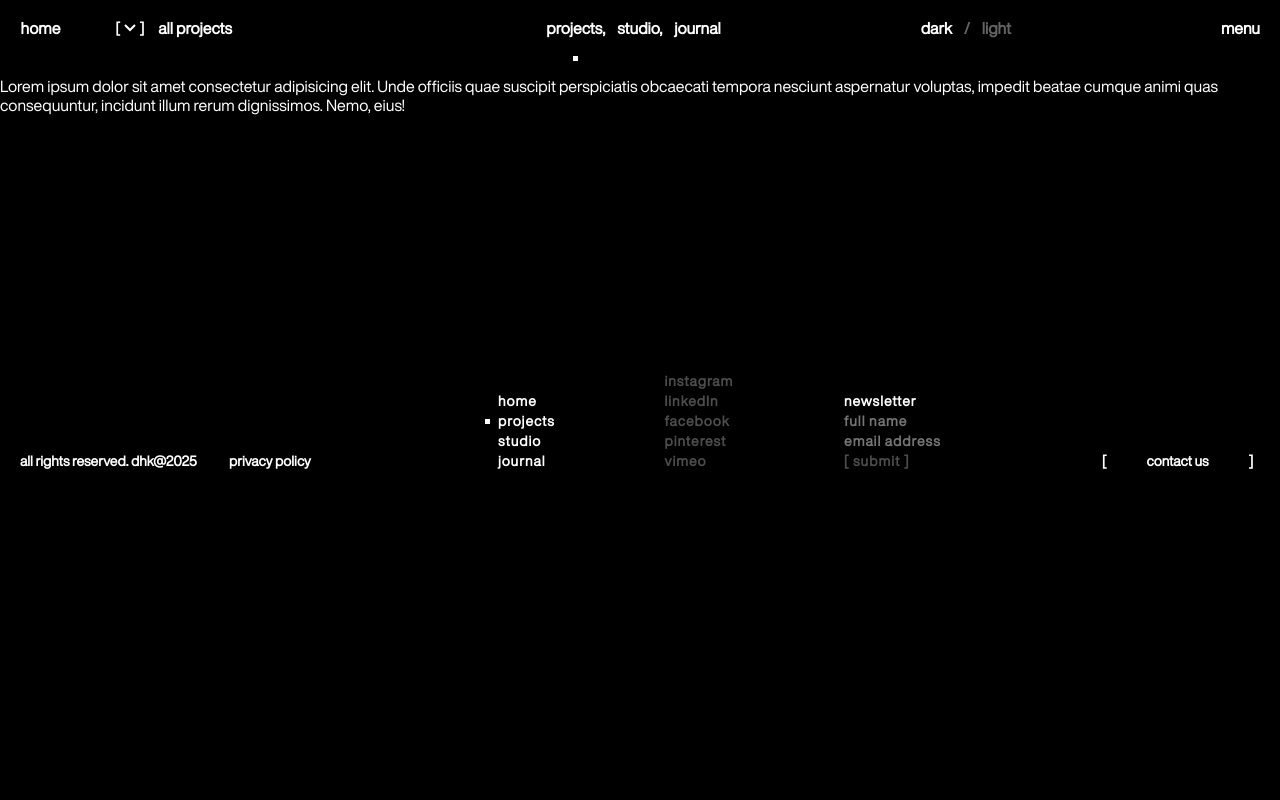
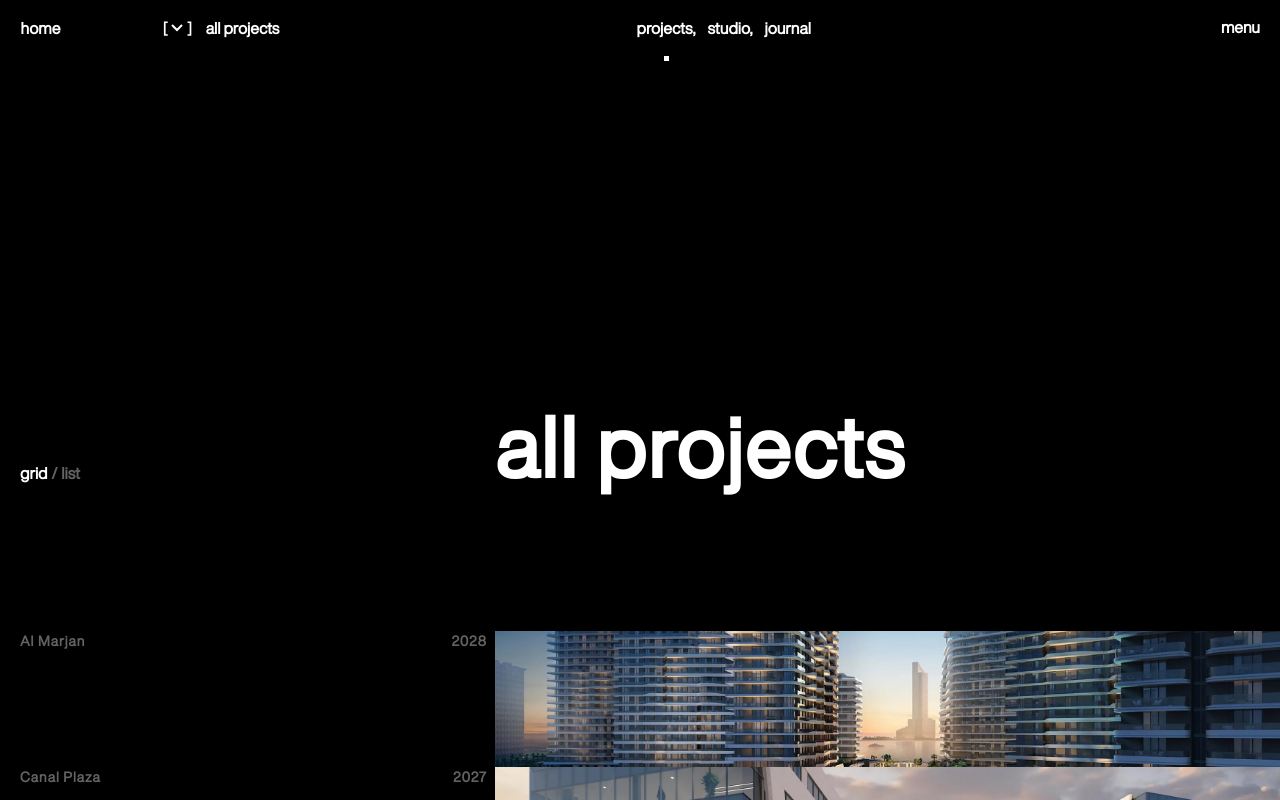
Before and after one commit to krishvaghasiya705/dhk-co, a React (Create React App) app: page /projects in a window 1280 px wide. Shown: the top 800 px of the page. Built offline with nearby package versions, Linux system fonts and the light colour scheme.

Commit message:
Update Header component to conditionally render theme toggle buttons based on the current pathname, and replace placeholder text in Projects component with Projectscomponent for improved structure and functionality.

```diff
--- a/src/common/header/index.js
+++ b/src/common/header/index.js
@@ -111,9 +111,11 @@ export default function Header() {
 
             <div className='header-right-content'>
               <div className='header-theme-button-flx'>
-                <span className={theme === "dark" ? 'active' : ''} onClick={() => toggleTheme('dark')}>dark</span>
-                <span className={theme === "light" ? 'active' : ''}>/</span>
-                <span className={theme === "light" ? 'active' : ''} onClick={() => toggleTheme('light')}>light</span>
+                {location.pathname === '/' && <>
+                  <span className={theme === "dark" ? 'active' : ''} onClick={() => toggleTheme('dark')}>dark</span>
+                  <span className={theme === "light" ? 'active' : ''}>/</span>
+                  <span className={theme === "light" ? 'active' : ''} onClick={() => toggleTheme('light')}>light</span>
+                </>}
               </div>
               <div className='menu-icon' onClick={() => setSidebarOpen(true)}>
                 <span>menu</span>
--- /dev/null
+++ b/src/components/projectscomponents/projectscomponent/index.js
@@ -0,0 +1,136 @@
+import React, { useRef, useLayoutEffect } from 'react'
+import "./projectscomponent.scss"
+import projectsimage1 from "../../../assets/images/projectsimage1.webp"
+import projectsimage2 from "../../../assets/images/projectsimage2.webp"
+import gsap from 'gsap'
+import { ScrollTrigger } from 'gsap/ScrollTrigger'
+
+const projects = [
+    {
+        title: 'Al Marjan',
+        location: 'Al Marjan Island, UAE',
+        year: '2028',
+        image: projectsimage1,
+        alt: 'projectsimage1',
+    },
+    {
+        title: 'Canal Plaza',
+        location: 'Cape Town, South Africa',
+        year: '2027',
+        image: projectsimage2,
+        alt: 'projectsimage2',
+    },
+    {
+        title: 'Al Marjan',
+        location: 'Al Marjan Island, UAE',
+        year: '2028',
+        image: projectsimage1,
+        alt: 'projectsimage1',
+    },
+    {
+        title: 'Canal Plaza',
+        location: 'Cape Town, South Africa',
+        year: '2027',
+        image: projectsimage2,
+        alt: 'projectsimage2',
+    },
+    {
+        title: 'Al Marjan',
+        location: 'Al Marjan Island, UAE',
+        year: '2028',
+        image: projectsimage1,
+        alt: 'projectsimage1',
+    },
+    {
+        title: 'Canal Plaza',
+        location: 'Cape Town, South Africa',
+        year: '2027',
+        image: projectsimage2,
+        alt: 'projectsimage2',
+    },
+];
+
+export default function Projectscomponent() {
+    const rightMainRefs = useRef([]);
+
+    useLayoutEffect(() => {
+        gsap.registerPlugin(ScrollTrigger);
+
+        const setupAnimations = () => {
+            ScrollTrigger.getAll().forEach(trigger => trigger.kill());
+            rightMainRefs.current.forEach((el, i) => {
+                if (!el) return;
+                const aspectRatio = 21.38 / 12;
+                const width = el.offsetWidth;
+                const targetHeight = width / aspectRatio; // height in px
+
+                gsap.fromTo(
+                    el,
+                    { height: '136px' },
+                    {
+                        height: `${targetHeight}px`,
+                        ease: 'none',
+                        scrollTrigger: {
+                            trigger: el,
+                            start: 'top 70%',
+                            end: 'top 30%',
+                            scrub: true,
+                            markers: false,
+                            id: `project-image-${i}`,
+                        },
+                    }
+                );
+            });
+        };
+
+        setupAnimations();
+        window.addEventListener('resize', setupAnimations);
+
+        return () => {
+            ScrollTrigger.getAll().forEach(trigger => trigger.kill());
+            window.removeEventListener('resize', setupAnimations);
+        };
+    }, []);
+
+    return (
+        <>
+            <div className="projects-component-blank"></div>
+            <div className="projects-component-main">
+                <div className="container-full">
+                    <div className='projects-top'>
+                        <div className='projects-top-left'>
+                            <div className='projects-top-left-flx'>
+                                <span className='active'>grid</span>
+                                <span>/</span>
+                                <span>list</span>
+                            </div>
+                        </div>
+                        <div className='projects-top-right'>
+                            <h1>all projects</h1>
+                        </div>
+                    </div>
+                    <div className='projects-bottom-flx'>
+                        {projects.map((project, i) => (
+                            <div className='projects-bottom' key={i}>
+                                <div className='projects-left-main'>
+                                    <div className='projects-left-content'>
+                                        <p>{project.title}</p>
+                                        <p>{project.location}</p>
+                                    </div>
+                                    <div className='projects-right-content'>
+                                        <span>{project.year}</span>
+                                    </div>
+                                </div>
+                                <div className='projects-right-main'>
+                                    <div className='projects-right' ref={el => rightMainRefs.current[i] = el}>
+                                        <img src={project.image} alt={project.alt} />
+                                    </div>
+                                </div>
+                            </div>
+                        ))}
+                    </div>
+                </div>
+            </div>
+        </>
+    )
+}
--- /dev/null
+++ b/src/components/projectscomponents/projectscomponent/projectscomponent.scss
@@ -0,0 +1,144 @@
+.projects-component-blank {
+  height: 40vh;
+}
+
+.projects-component-main {
+  .projects-top {
+    display: grid;
+    grid-template-columns: 475px 1fr;
+    padding-left: 20px;
+    align-items: flex-end;
+
+    .projects-top-left {
+      height: 170px;
+      .projects-top-left-flx {
+        display: flex;
+        align-items: center;
+        gap: 4px;
+
+        span {
+          font-size: 16px;
+          line-height: 24px;
+          font-weight: 600;
+          color: var(--grey);
+          font-family: var(--primary-font);
+          cursor: pointer;
+
+          &.active {
+            cursor: default;
+            color: var(--white);
+          }
+        }
+      }
+    }
+
+    .projects-top-right {
+      height: 234px;
+      h1 {
+        font-size: 84px;
+        font-weight: 700;
+        line-height: 100px;
+        font-family: var(--primary-font);
+        color: var(--white);
+        letter-spacing: 2px;
+      }
+    }
+  }
+
+  .projects-bottom-flx {
+    display: flex;
+    flex-direction: column;
+
+    .projects-bottom {
+      display: flex;
+      align-items: flex-start;
+      padding-left: 20px;
+      cursor: pointer;
+
+      .projects-left-main {
+        padding-right: 8px;
+        display: flex;
+        justify-content: space-between;
+        width: 100%;
+        max-width: 475px;
+
+        &:hover {
+          .projects-left-content {
+            p {
+              color: var(--white);
+              &:last-child {
+                display: block;
+                color: var(--grey);
+              }
+            }
+          }
+
+          .projects-right-content {
+            span {
+              color: var(--white);
+            }
+          }
+        }
+
+        .projects-left-content {
+          display: flex;
+          flex-direction: column;
+          transition: 0.3s ease-in-out;
+
+          p {
+            font-size: 14px;
+            line-height: 20px;
+            font-weight: 600;
+            letter-spacing: 1px;
+            color: var(--grey);
+            font-family: var(--primary-font);
+            transition: 0.3s ease-in-out;
+
+            &:last-child {
+              display: none;
+            }
+          }
+        }
+
+        .projects-right-content {
+          transition: 0.3s ease-in-out;
+          span {
+            font-size: 14px;
+            line-height: 20px;
+            font-weight: 600;
+            letter-spacing: 1px;
+            color: var(--grey);
+            font-family: var(--primary-font);
+            transition: 0.3s ease-in-out;
+          }
+        }
+      }
+
+      .projects-right-main {
+        width: 100%;
+        display: flex;
+        flex-direction: column;
+        align-items: center;
+        justify-content: center;
+        height: fit-content;
+
+        .projects-right {
+          height: 136px;
+          overflow: hidden;
+          width: 100%;
+          display: flex;
+          flex-direction: column;
+          align-items: center;
+          justify-content: center;
+          position: relative;
+
+          img {
+            position: absolute;
+            top: 0;
+            left: 0;
+          }
+        }
+      }
+    }
+  }
+}
--- a/src/module/projects/index.js
+++ b/src/module/projects/index.js
@@ -1,9 +1,10 @@
 import React from 'react'
+import Projectscomponent from '../../components/projectscomponents/projectscomponent'
 
 export default function Projects() {
   return (
-    <div>
-      Lorem ipsum dolor sit amet consectetur adipisicing elit. Unde officiis quae suscipit perspiciatis obcaecati tempora nesciunt aspernatur voluptas, impedit beatae cumque animi quas consequuntur, incidunt illum rerum dignissimos. Nemo, eius!
-    </div>
+    <>
+      <Projectscomponent />
+    </>
   )
 }
```
Also changed, not shown: src/assets/images/projectsimage1.webp (added), src/assets/images/projectsimage2.webp (added).
